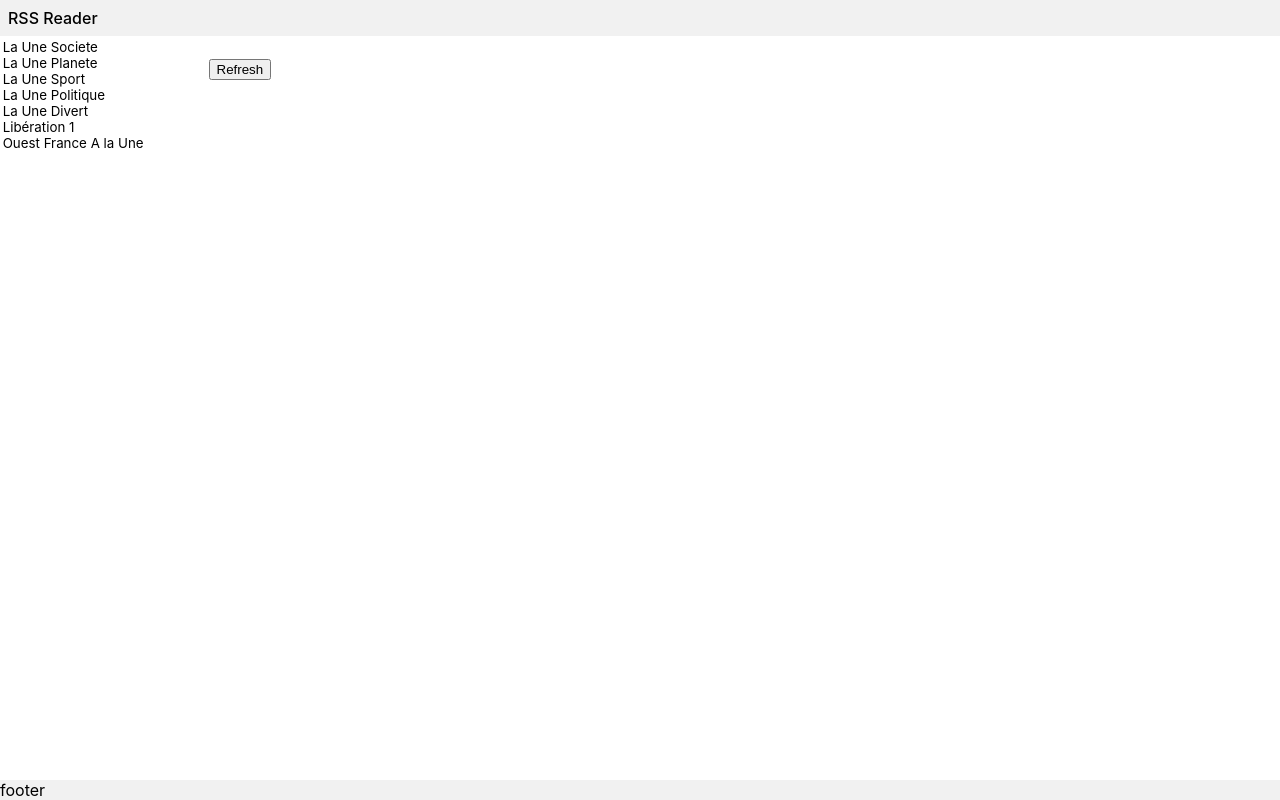
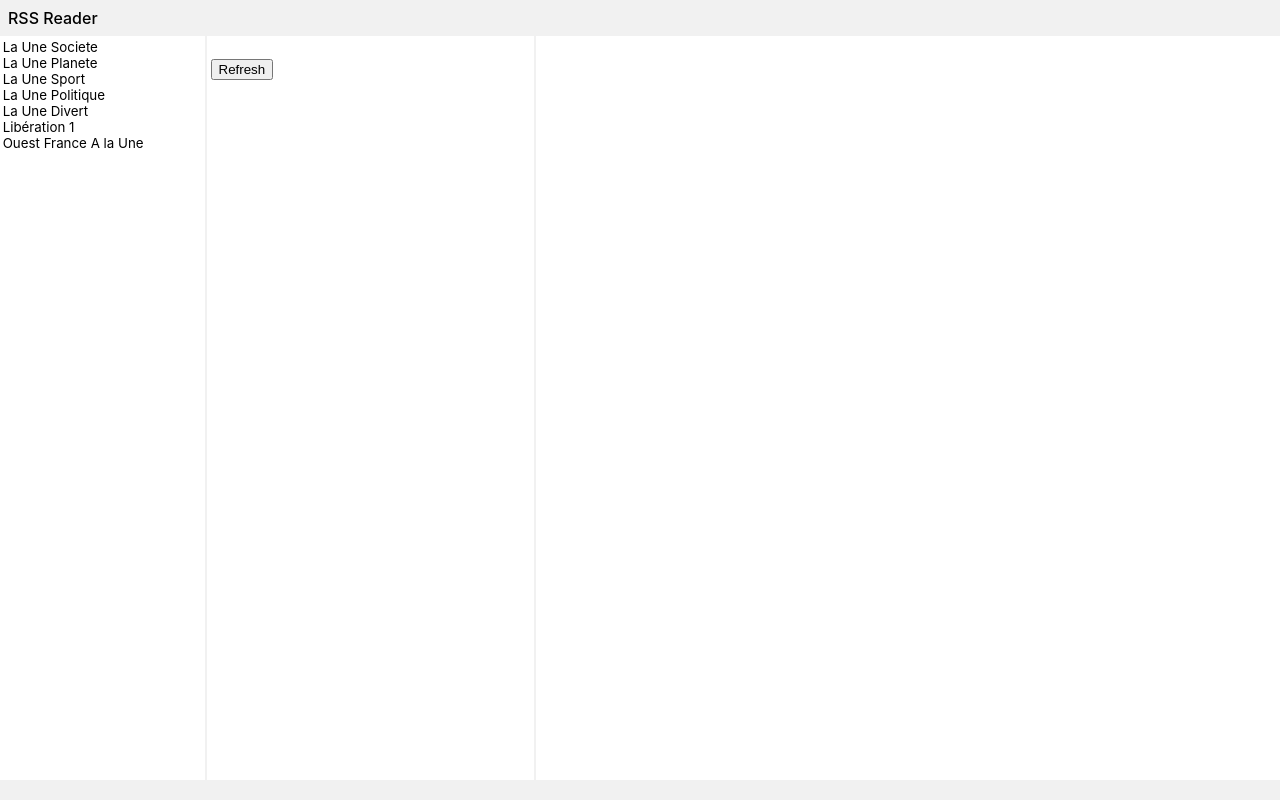
Before and after one commit to raoul2000/rss-reader, a React (Create React App) app: page / in a window 1280 px wide. Built offline with nearby package versions, Linux system fonts and the light colour scheme.

Commit message:
minor changes

```diff
--- a/src/App.css
+++ b/src/App.css
@@ -15,11 +15,12 @@
 .body {
   display: flex;
   flex: 1;
+  height: calc(1vh - 100px);
 }
-.body > nav,
-.body > main {
+.body > nav {
   padding :0.2em;
 }
+
 .source-list {
   /* 12em is the width of the columns */
   flex: 1;
@@ -27,6 +28,7 @@
   max-width: 15em;
   overflow-y: scroll;
   font-size: smaller;
+  border-right: 2px solid #f1f1f1;
 }
 
 .source-item {
@@ -37,11 +39,15 @@
   flex: 1.5;
   min-width: 10em;
   max-width: 20em;
-  overflow-y: scroll;
+  border-right: 2px solid #f1f1f1;
 }
 .source-list .selected,
 .result-list .selected {
   background-color: #b0e6ff;
+}
+.resultListItems {
+  height: calc(100vh - 149px);
+  overflow-y: auto;
 }
 .rss-item {
   cursor: pointer;
@@ -54,4 +60,5 @@
 }
 .result-detail {
   flex: 3;
+  padding:1em;
 }
--- a/src/App.tsx
+++ b/src/App.tsx
@@ -23,7 +23,7 @@ function App() {
         </main>
       </div>
       <footer>
-        <span>footer</span>
+        <span>&nbsp;</span>
       </footer>
     </div>
   );
```
